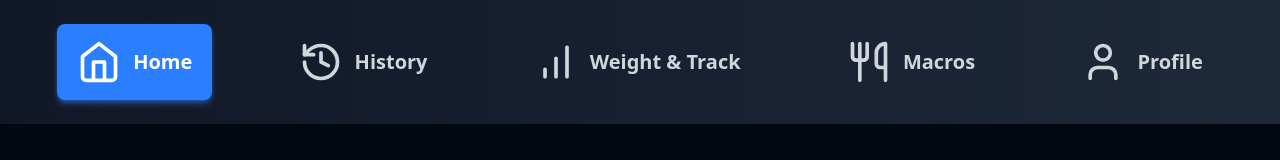
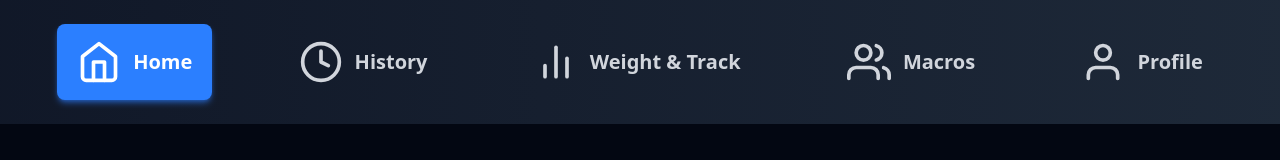
Before and after one commit to iamvbenz49/100xFitness, a React (Vite) app in the folder client/: page / in a window 1280 px wide. Shown: the top 160 px of the page. Built offline with nearby package versions, Linux system fonts and the light colour scheme; sample sign-in values are in the browser's storage.

Commit message:
login page deploy.......

```diff
--- a/client/package.json
+++ b/client/package.json
@@ -18,8 +18,7 @@
     "react": "^19.0.0",
     "react-dom": "^19.0.0",
     "react-router-dom": "^7.2.0",
-    "tailwindcss": "^4.0.8",
-    "lucide-react": "^0.328.0"
+    "tailwindcss": "^4.0.8"
   },
   "devDependencies": {
     "@eslint/js": "^9.19.0",
--- a/client/src/App.tsx
+++ b/client/src/App.tsx
@@ -1,7 +1,7 @@
 import { Routes, Route, useLocation } from "react-router-dom";
 import { AuthProvider } from "./context/AuthContext";
 import ProtectedRoute from "./routes/protectedRoute";
-// import IsLoggedInRoute from "./routes/IsLoggedInRoute";
+import IsLoggedInRoute from "./routes/IsLoggedInRoute";
 import Login from "./Pages/Login";
 import Signup from "./Pages/Signup";
 import Home from "./Pages/Home";
@@ -10,7 +10,7 @@ import Navbar from "./Components/Navbar"; // Import Navbar
 import WorkoutCreator from "./Pages/WorkoutCreator";
 
 const App: React.FC = () => {
-  const location = useLocation();
+  const location = useLocation(); // Get current path
 
   const hideNavbar = location.pathname !== "/login" && location.pathname !== "/signup";
 
@@ -20,18 +20,18 @@ const App: React.FC = () => {
       <Routes>
 
         <Route path="/login" element={
-          // <IsLoggedInRoute>
+          <IsLoggedInRoute>
             <Login />
-          // </IsLoggedInRoute>
+          </IsLoggedInRoute>
         } />
         <Route path="/signup" element={<Signup />} />
 
         <Route
           path="/"
           element={
-            // <ProtectedRoute>
+            <ProtectedRoute>
               <Home />
-            // </ProtectedRoute>
+            </ProtectedRoute>
           }
         />
         <Route
--- a/client/src/Components/Navbar.tsx
+++ b/client/src/Components/Navbar.tsx
@@ -1,6 +1,6 @@
 import React from "react";
 import { Link, useLocation } from "react-router-dom";
-import { Home, History, BarChart, Utensils, User } from "lucide-react";
+import { FiHome, FiClock, FiBarChart2, FiUsers, FiUser } from "react-icons/fi";
 
 const Navbar: React.FC = () => {
   const location = useLocation();
@@ -13,21 +13,21 @@ const Navbar: React.FC = () => {
     }`;
 
   return (
-    <nav className="bg-gradient-to-r from-gray-900 to-gray-800 p-6 flex flex-wrap justify-around items-center shadow-md w-full mx-auto ">
+    <nav className="bg-gradient-to-r from-gray-900 to-gray-800 p-6 flex flex-wrap justify-around items-center shadow-md w-full mx-auto">
       <Link to="/" className={linkClasses("/")}>
-        <Home size={44} /> <span className="hidden sm:inline text-xl">Home</span>
+        <FiHome size={44} /> <span className="hidden sm:inline text-xl">Home</span>
       </Link>
       <Link to="/history" className={linkClasses("/history")}>
-        <History size={44} /> <span className="hidden sm:inline text-xl">History</span>
+        <FiClock size={44} /> <span className="hidden sm:inline text-xl">History</span>
       </Link>
       <Link to="/weight-track" className={linkClasses("/weight-track")}>
-        <BarChart size={44} /> <span className="hidden sm:inline text-xl">Weight & Track</span>
+        <FiBarChart2 size={44} /> <span className="hidden sm:inline text-xl">Weight & Track</span>
       </Link>
       <Link to="/macros" className={linkClasses("/macros")}>
-        <Utensils size={44} /> <span className="hidden sm:inline text-xl">Macros</span>
+        <FiUsers size={44} /> <span className="hidden sm:inline text-xl">Macros</span>
       </Link>
       <Link to="/profile" className={linkClasses("/profile")}>
-        <User size={44} /> <span className="hidden sm:inline text-xl">Profile</span>
+        <FiUser size={44} /> <span className="hidden sm:inline text-xl">Profile</span>
       </Link>
     </nav>
   );
--- a/client/src/Pages/Login.tsx
+++ b/client/src/Pages/Login.tsx
@@ -1,24 +1,25 @@
-import {  useState, FormEvent } from "react";
-// import { AuthContext } from "../context/AuthContext";
+import { useContext, useState, FormEvent } from "react";
+import { AuthContext } from "../context/AuthContext";
 import { motion } from "framer-motion";
 import AuthLeftSection from "../Components/AuthLeftSection"; // Import left section
 
 const Login: React.FC = () => {
-  // const auth = useContext(AuthContext);
+  const auth = useContext(AuthContext);
   const [email, setEmail] = useState<string>("");
   const [password, setPassword] = useState<string>("");
 
   const handleSubmit = async (e: FormEvent<HTMLFormElement>) => {
     e.preventDefault();
-    // if (auth && auth.login) {
-    //   await auth.login(email, password);
-    // }
+    if (auth && auth.login) {
+      await auth.login(email, password);
+    }
   };
 
   return (
     <div className="flex flex-col lg:flex-row justify-center items-center min-h-screen bg-gradient-to-br from-gray-900 to-gray-800 p-6">
 
       <AuthLeftSection />
+
       <motion.div
         className="bg-gray-900 p-12 rounded-3xl shadow-xl w-full max-w-lg text-center border border-gray-700 lg:w-1/2"
         initial={{ opacity: 0, x: 50 }}
```
